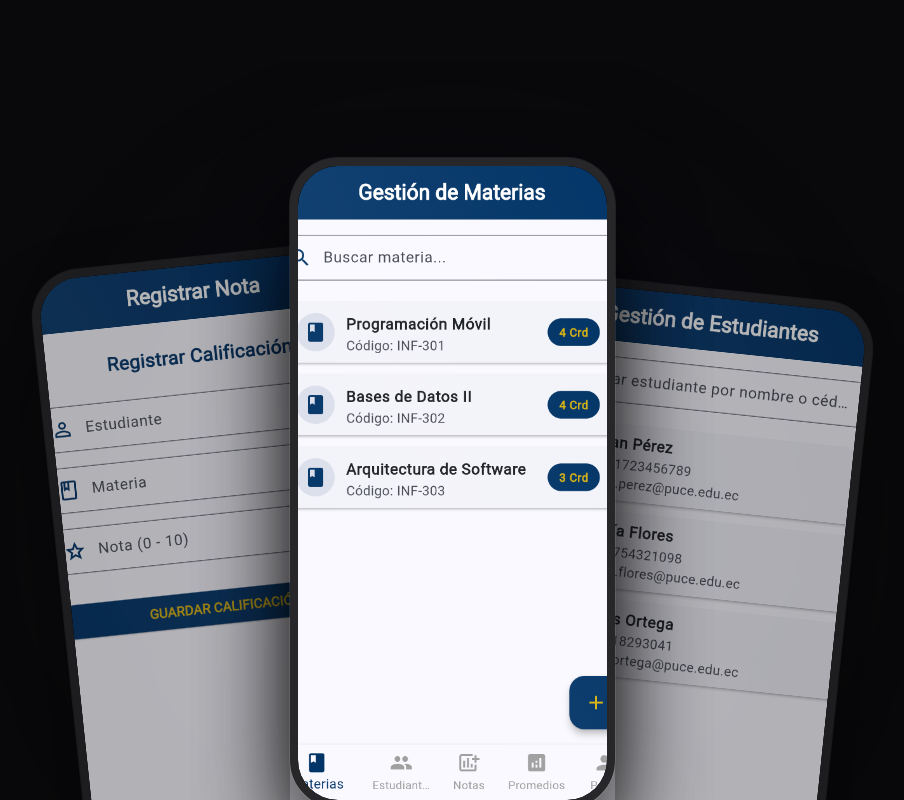
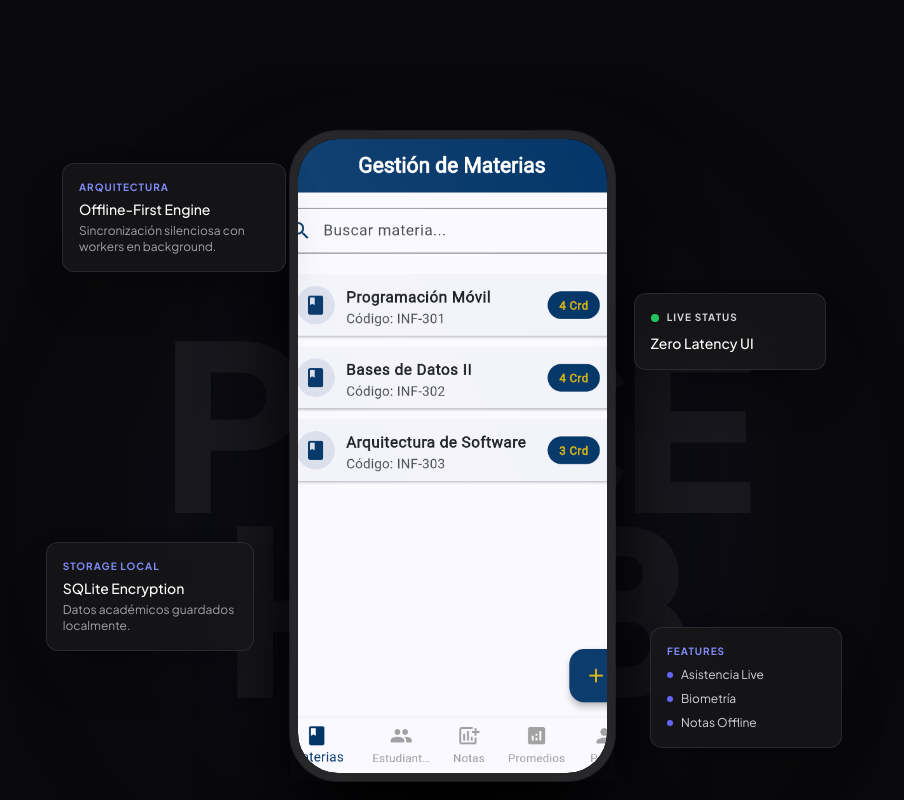
Before and after one commit to Axl07s/portfolio-axel, a React (Vite) app: page /project/puce-connect-hub in a window 1280 px wide. Shown: the part 1300-2100 px from the top of the page, without its empty margins (188-1092 px from the left). Built offline with nearby package versions, Linux system fonts and the light colour scheme.

Commit message:
feat: Implement deceptive-patterns style hero for PUCE Connect Hub

```diff
--- a/src/components/project-layouts/EditorialLayout.tsx
+++ b/src/components/project-layouts/EditorialLayout.tsx
@@ -84,30 +84,64 @@ export function EditorialLayout({ project }: { project: PersonalProject }) {
          </p>
       </section>
 
-      {/* Collage 1: 3 Phones (Home, Grades, Attendance) */}
-      <section className="relative w-full py-20 md:py-32 bg-zinc-950 flex items-center justify-center min-h-[600px] md:min-h-[850px] overflow-hidden">
-         {/* Ambient Glow */}
-         <div className="absolute top-1/2 left-1/2 -translate-x-1/2 -translate-y-1/2 w-[300px] md:w-[600px] h-[300px] md:h-[600px] bg-indigo-500/5 rounded-full blur-[80px] md:blur-[120px] pointer-events-none z-0"></div>
+      {/* Cinematic Hero: Single Device with Floating Feature Cards */}
+      <section className="relative w-full pb-20 md:pb-40 bg-zinc-950 flex flex-col items-center justify-center min-h-[700px] md:min-h-[900px] border-b border-zinc-800/50 overflow-hidden">
+        {/* Ambient Glow */}
+        <div className="absolute top-1/2 left-1/2 -translate-x-1/2 -translate-y-1/2 w-[300px] md:w-[600px] h-[300px] md:h-[600px] bg-indigo-500/5 rounded-full blur-[80px] md:blur-[120px] pointer-events-none z-0"></div>
 
-         {/* True Absolute Stacking Container */}
-         <div className="relative w-[260px] h-[520px] md:w-[325px] md:h-[650px] z-10">
+        {/* Massive Background Typography */}
+        <div className="absolute inset-0 flex items-center justify-center opacity-5 pointer-events-none overflow-hidden select-none">
+          <h1 className="text-[18vw] font-black tracking-tighter leading-[0.8] text-white whitespace-nowrap text-center">
+            PUCE<br/>HUB
+          </h1>
+        </div>
 
-           {/* Left Phone (Grades) */}
-           <div className="absolute inset-0 z-10 -rotate-6 -translate-x-[45%] md:-translate-x-[60%] translate-y-12 md:translate-y-16 opacity-70 transition-transform duration-700 hover:-translate-y-8 hover:-translate-x-[75%] hover:rotate-0 hover:scale-105 hover:opacity-100 hover:z-40 origin-bottom">
-             <MobileFrame title="Captura de Calificaciones" imagePath="/projects/puce_grades.png" />
-           </div>
+        {/* Central Phone & Floating Cards Container */}
+        <div className="relative w-[280px] h-[560px] md:w-[325px] md:h-[650px] z-10 mt-12">
 
-           {/* Right Phone (Attendance) */}
-           <div className="absolute inset-0 z-10 rotate-6 translate-x-[45%] md:translate-x-[60%] translate-y-20 md:translate-y-24 opacity-70 transition-transform duration-700 hover:-translate-y-8 hover:translate-x-[75%] hover:rotate-0 hover:scale-105 hover:opacity-100 hover:z-40 origin-bottom">
-             <MobileFrame title="Captura de Asistencia" imagePath="/projects/puce_attendance.png" />
-           </div>
-
-           {/* Center Phone (Home/Login) */}
-           <div className="absolute inset-0 z-30 rotate-0 -translate-y-4 md:-translate-y-8 shadow-[0_50px_100px_-20px_rgba(0,0,0,0.9)] transition-transform duration-700 hover:scale-105">
+           {/* Center Phone */}
+           <div className="absolute inset-0 z-30 shadow-[0_50px_100px_-20px_rgba(0,0,0,0.9)] transition-transform duration-700 hover:scale-[1.02]">
              <MobileFrame title="Captura de Inicio / Home" imagePath="/projects/puce_home.png" />
            </div>
 
-         </div>
+           {/* Floating Cards (Absolute positioned relative to the phone center) */}
+
+           {/* Card 1: Top Left */}
+           <div className="absolute top-[5%] -left-[50%] md:-left-[70%] w-48 md:w-56 p-4 rounded-xl bg-zinc-900/80 backdrop-blur-xl border border-zinc-700/50 shadow-2xl z-40 transition-all duration-700 hover:scale-105 hover:bg-zinc-800/90 hidden sm:block">
+              <h4 className="text-[10px] font-bold tracking-widest text-indigo-400 uppercase mb-1">Arquitectura</h4>
+              <p className="text-sm font-medium text-white">Offline-First Engine</p>
+              <p className="text-xs text-zinc-400 mt-1">Sincronización silenciosa con workers en background.</p>
+           </div>
+
+           {/* Card 2: Top Right */}
+           <div className="absolute top-[25%] -right-[45%] md:-right-[65%] w-40 md:w-48 p-4 rounded-xl bg-zinc-900/80 backdrop-blur-xl border border-zinc-700/50 shadow-2xl z-40 transition-all duration-700 hover:scale-105 hover:bg-zinc-800/90 hidden sm:block">
+              <div className="flex items-center gap-2 mb-2">
+                 <div className="w-2 h-2 rounded-full bg-green-500 animate-pulse"></div>
+                 <span className="text-[10px] font-bold tracking-widest text-zinc-300 uppercase">Live Status</span>
+              </div>
+              <p className="text-sm font-medium text-white">Zero Latency UI</p>
+           </div>
+
+           {/* Card 3: Bottom Left */}
+           <div className="absolute bottom-[20%] -left-[55%] md:-left-[75%] w-44 md:w-52 p-4 rounded-xl bg-zinc-900/80 backdrop-blur-xl border border-zinc-700/50 shadow-2xl z-40 transition-all duration-700 hover:scale-105 hover:bg-zinc-800/90 hidden sm:block">
+              <h4 className="text-[10px] font-bold tracking-widest text-indigo-400 uppercase mb-1">Storage Local</h4>
+              <p className="text-sm font-medium text-white">SQLite Encryption</p>
+              <p className="text-xs text-zinc-400 mt-1">Datos académicos guardados localmente.</p>
+           </div>
+
+           {/* Card 4: Bottom Right */}
+           <div className="absolute bottom-[5%] -right-[50%] md:-right-[70%] w-44 md:w-48 p-4 rounded-xl bg-zinc-900/80 backdrop-blur-xl border border-zinc-700/50 shadow-2xl z-40 transition-all duration-700 hover:scale-105 hover:bg-zinc-800/90 hidden sm:block">
+              <h4 className="text-[10px] font-bold tracking-widest text-indigo-400 uppercase mb-2">Features</h4>
+              <ul className="space-y-2">
+                <li className="flex items-center gap-2 text-xs text-zinc-300"><div className="w-1.5 h-1.5 rounded-full bg-indigo-500"></div> Asistencia Live</li>
+                <li className="flex items-center gap-2 text-xs text-zinc-300"><div className="w-1.5 h-1.5 rounded-full bg-indigo-500"></div> Biometría</li>
+                <li className="flex items-center gap-2 text-xs text-zinc-300"><div className="w-1.5 h-1.5 rounded-full bg-indigo-500"></div> Notas Offline</li>
+              </ul>
+           </div>
+
+           {/* Decorative Lines connecting cards (Optional, can be added if needed, but floating looks cleaner) */}
+
+        </div>
       </section>
 
       {/* Key Metrics Section */}
```
